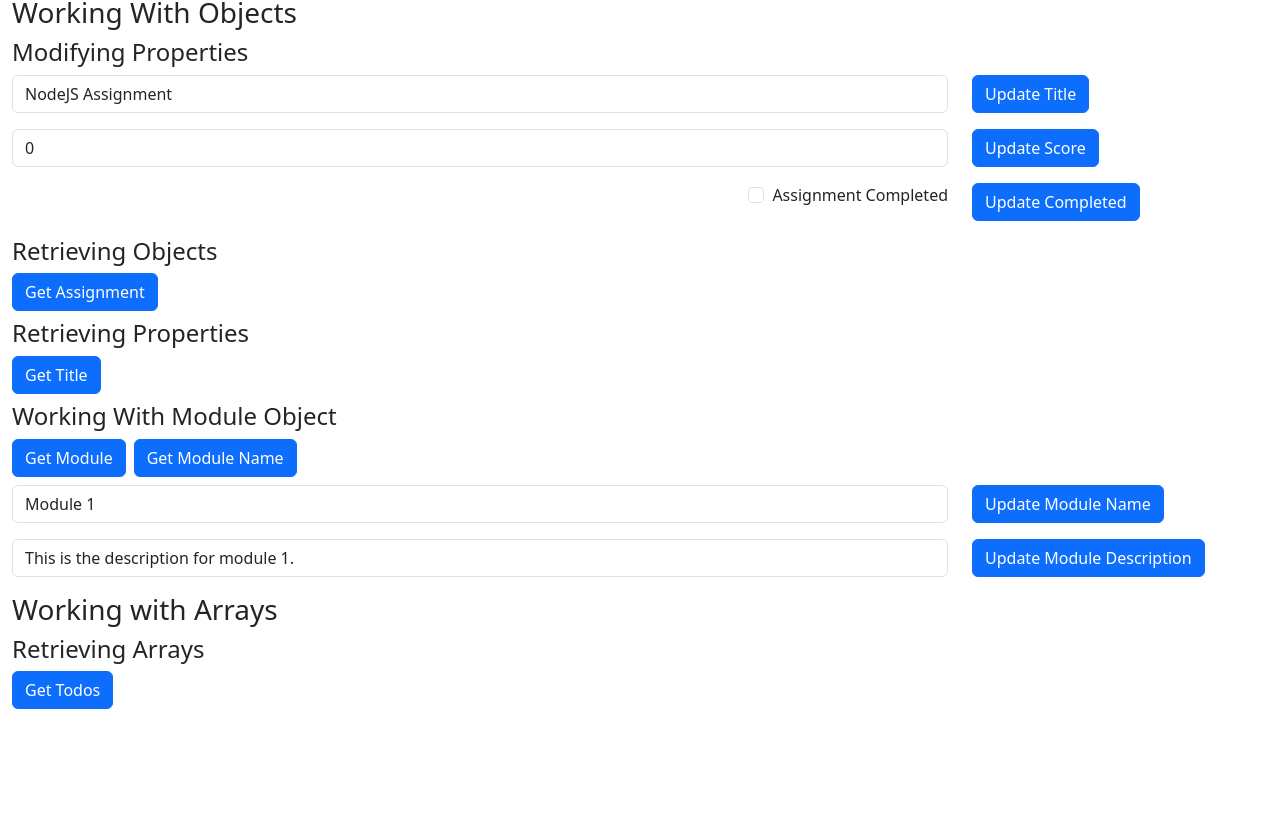
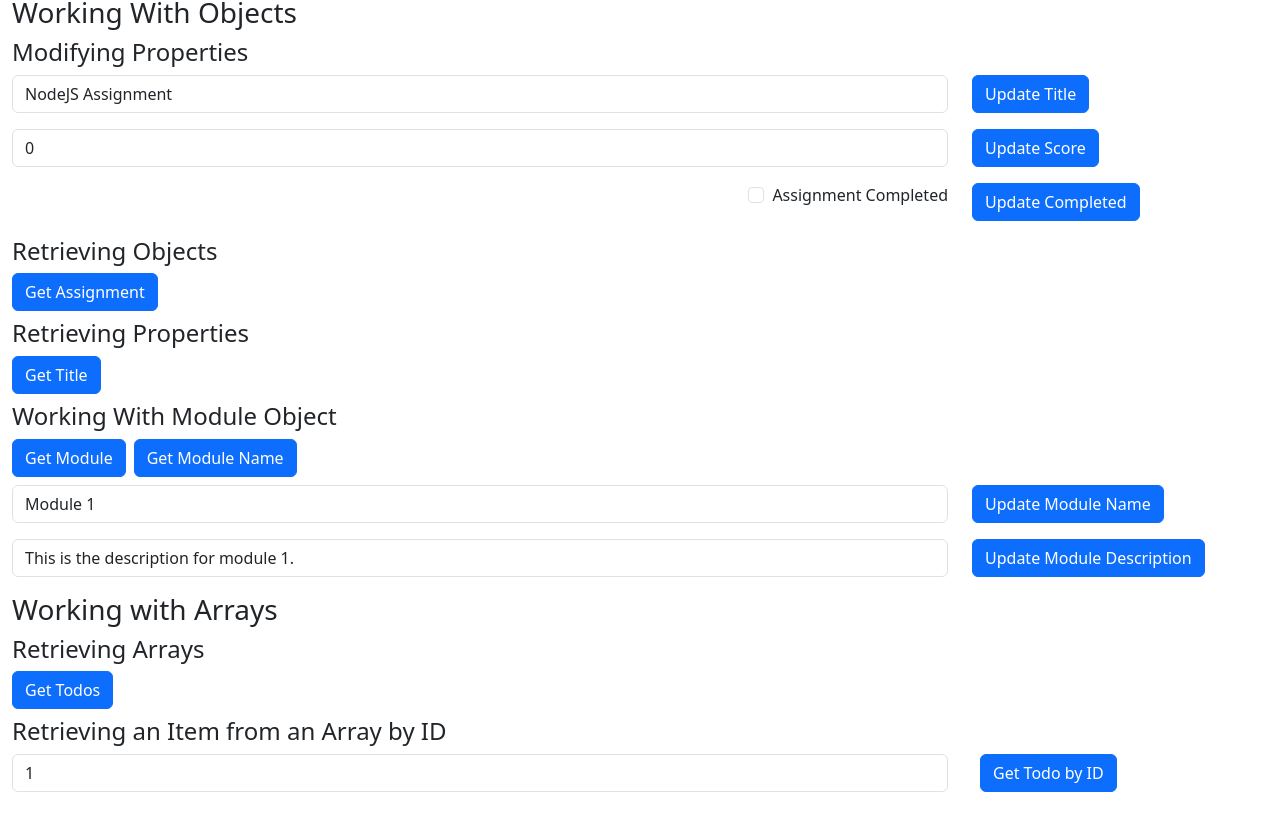
Before and after one commit to ewillia1/kanbas-react-web-app, a React (Create React App) app: page /#/Labs/a5 in a window 1280 px wide. Shown: the part 488-1304 px from the top of the page. Before the commit the page ends 1205 px from the top, so only its background shows below. Built offline with nearby package versions, Linux system fonts and the light colour scheme.

Commit message:
3.3.2 Retrieving an Item from an Array by ID.

```diff
--- a/src/Labs/a5/WorkingWithArrays.tsx
+++ b/src/Labs/a5/WorkingWithArrays.tsx
@@ -1,5 +1,8 @@
+import { useState } from "react";
+
 function WorkingWithArrays() {
     const API = "http://localhost:4000/a5/todos";
+    const [todo, setTodo] = useState({id: 1});
     return (
         <div>
             <h3>Working with Arrays</h3>
@@ -7,6 +10,18 @@ function WorkingWithArrays() {
             <a type="button" className="btn btn-primary me-2 mb-2" href={API}>
                 Get Todos
             </a>
+
+            <h4>Retrieving an Item from an Array by ID</h4>
+            <div className="mb-3 row">
+                <div className="col-sm-9">
+                <input className="form-control" type="number" min={0} value={todo.id} onChange={(e) => setTodo({ ...todo, id: parseInt(e.target.value) })}/>
+                </div>
+                <div className="col-sm-3">
+                    <a type="button" className="btn btn-primary ms-2 me-2 mb-2" href={`${API}/${todo.id}`}>
+                        Get Todo by ID
+                    </a>
+                </div>
+            </div>
         </div>
     );
 }
--- a/src/Labs/a5/WorkingWithObjects.tsx
+++ b/src/Labs/a5/WorkingWithObjects.tsx
@@ -39,7 +39,7 @@ function WorkingWithObjects() {
             </div>
             <div className="mb-3 row">
                 <div className="col-sm-9">
-                    <input id="assignmentScoreInput" className="form-control" type="number" onChange={(e) => setAssignment({ ...assignment, score: parseInt(e.target.value) })} value={assignment.score}/>
+                    <input id="assignmentScoreInput" className="form-control" type="number" min={0} onChange={(e) => setAssignment({ ...assignment, score: parseInt(e.target.value) })} value={assignment.score}/>
                 </div>
                 <div className="col-sm-3">
                     <a type="button" className="btn btn-primary" href={`${ASSIGNMENT_URL}/score/${assignment.score}`}>
```
